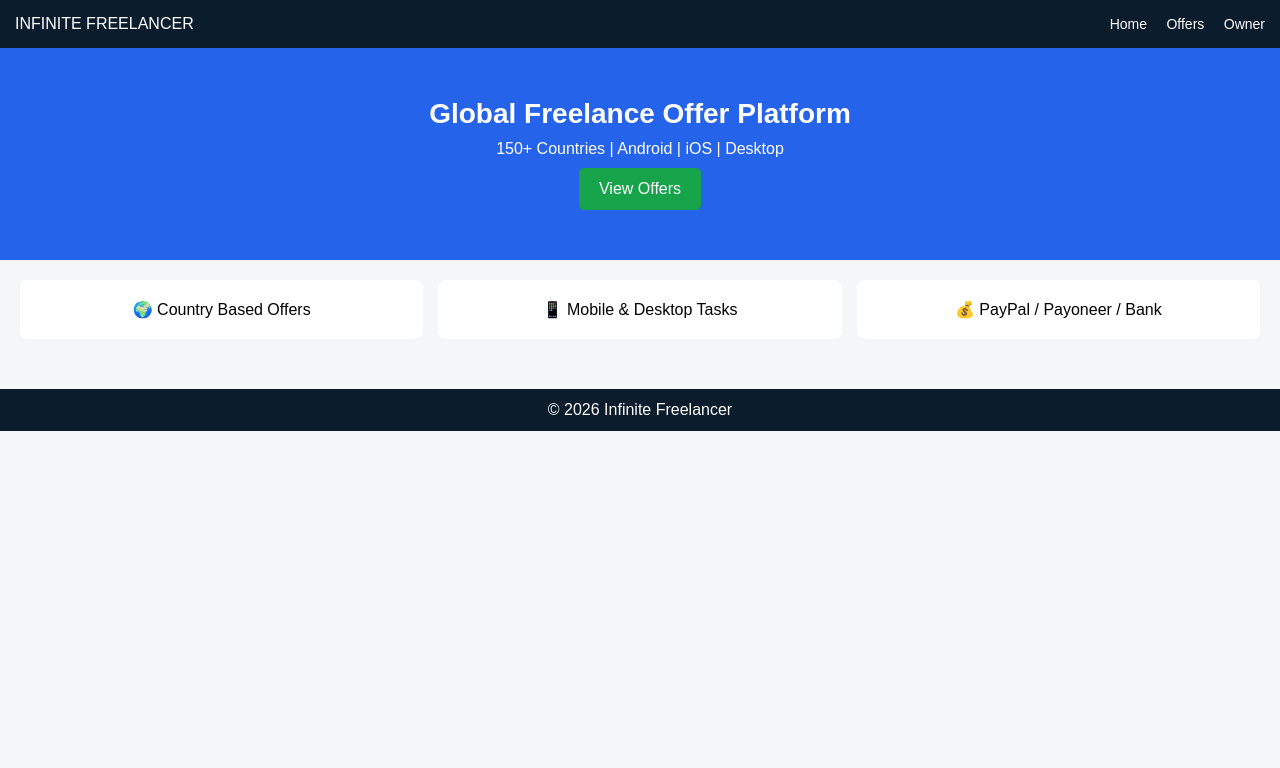
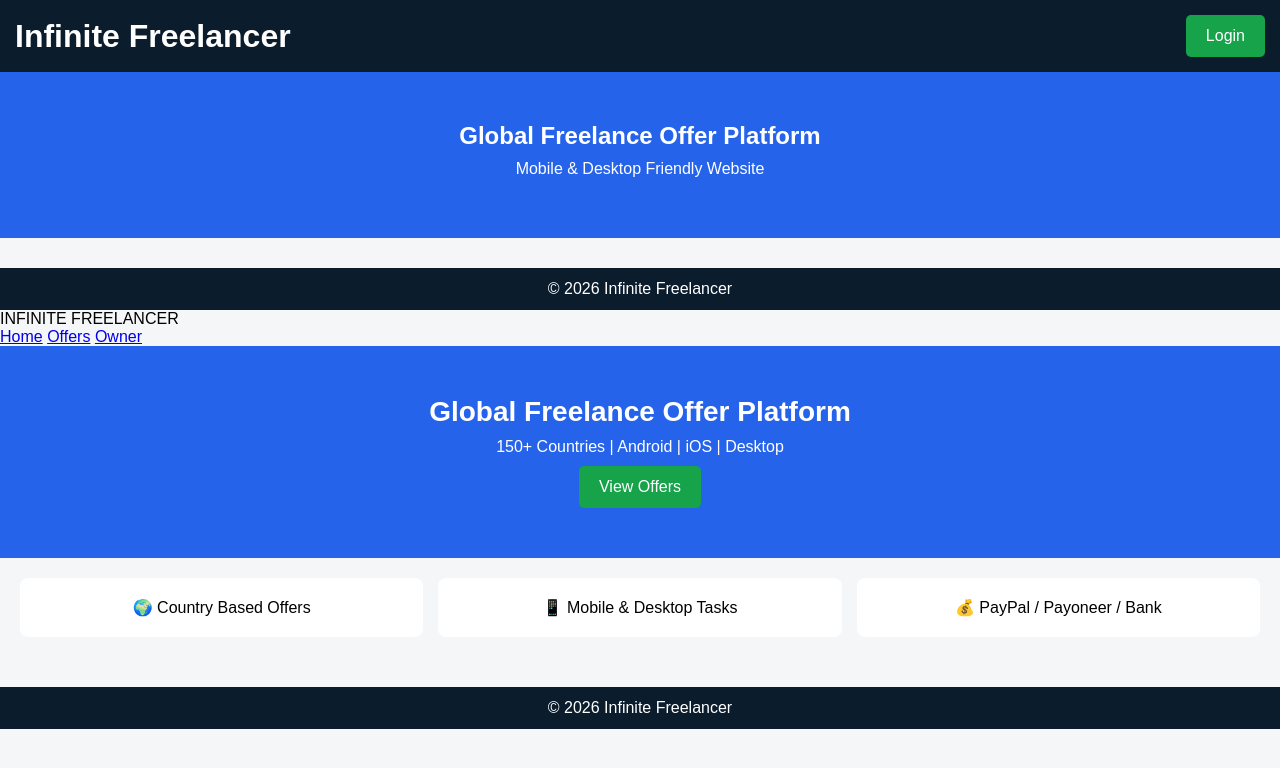
Before and after one commit to weblixbzw-ctrl/INFINITEFREELANCER, a plain HTML site: page index.html in a window 1280 px wide. Drawn offline with Linux system fonts and the light colour scheme; a script that the page names is missing.

Commit message:
Update index.html

```diff
--- a/index.html
+++ b/index.html
@@ -1,14 +1,29 @@
 <!DOCTYPE html>
 <html lang="en">
 <head>
-  <meta charset="UTF-8" />
-  <meta name="viewport" content="width=device-width, initial-scale=1.0">
-  <title>Infinite Freelancer</title>
-  <link rel="stylesheet" href="css/style.css">
+<meta charset="UTF-8">
+<meta name="viewport" content="width=device-width, initial-scale=1.0">
+<title>Infinite Freelancer</title>
+<link rel="stylesheet" href="css/style.css">
 </head>
 <body>
 
 <header>
+  <h1>Infinite Freelancer</h1>
+  <a href="login.html" class="btn">Login</a>
+</header>
+
+<section class="hero">
+  <h2>Global Freelance Offer Platform</h2>
+  <p>Mobile & Desktop Friendly Website</p>
+</section>
+
+<footer>
+  © 2026 Infinite Freelancer
+</footer>
+
+</body>
+</html>
   <div class="logo">INFINITE FREELANCER</div>
   <nav>
     <a href="index.html">Home</a>
@@ -25,6 +40,7 @@
 
 <section class="features">
   <div class="card">🌍 Country Based Offers</div>
+
   <div class="card">📱 Mobile & Desktop Tasks</div>
   <div class="card">💰 PayPal / Payoneer / Bank</div>
 </section>
```
